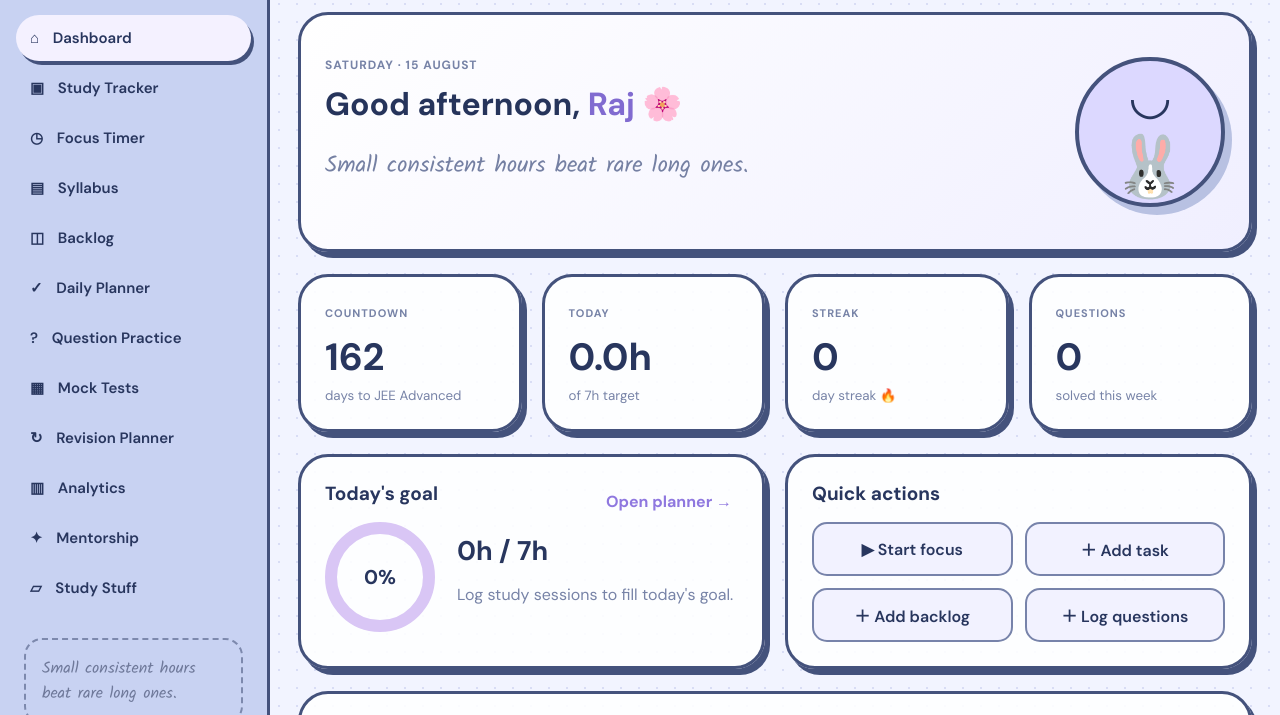
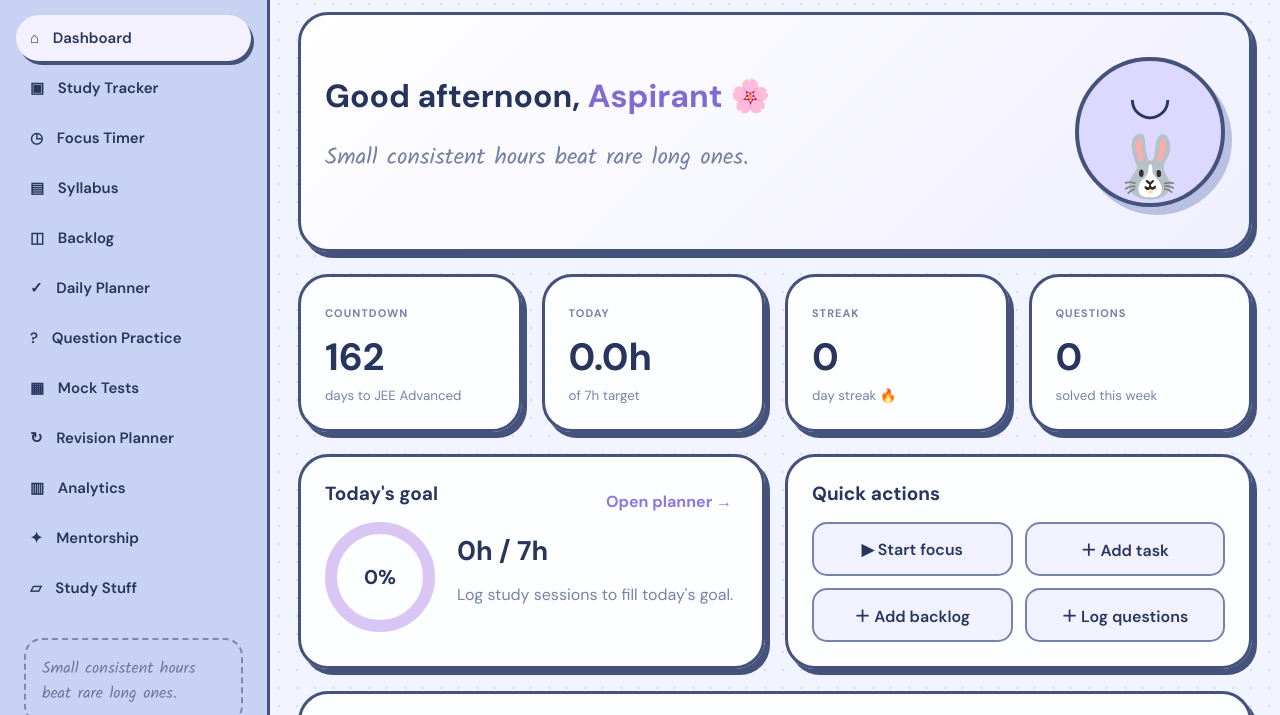
Before and after one commit to raj4rchives/CrackJee, a plain HTML site: page index.html in a window 1280 px wide. Shown: the part 77-792 px from the top of the page. Drawn offline with Linux system fonts and the light colour scheme.

Commit message:
Update greeting and current date in dashboard

```diff
--- a/index.html
+++ b/index.html
@@ -38,8 +38,8 @@
       <section class="page active" id="dashboard">
         <div class="hero card">
           <div>
-            <div class="eyebrow">SATURDAY · 15 AUGUST</div>
-            <h1>Good afternoon, <span>Raj</span> 🌸</h1>
+            <div class="eyebrow" id="currentDate"></div>
+            <h1>Good afternoon, <span>Aspirant</span> 🌸</h1>
             <p class="hand">Small consistent hours beat rare long ones.</p>
           </div>
           <div class="mascot">◡<br><small>🐰</small></div>
```
